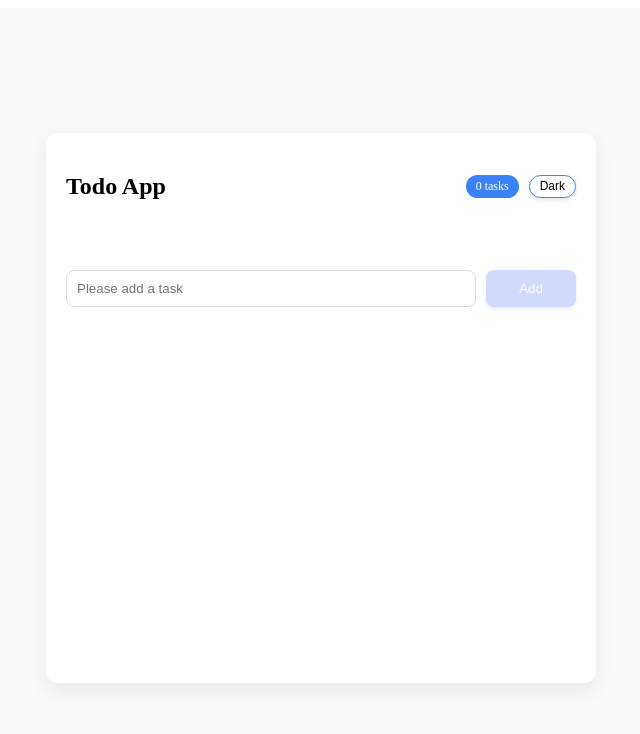
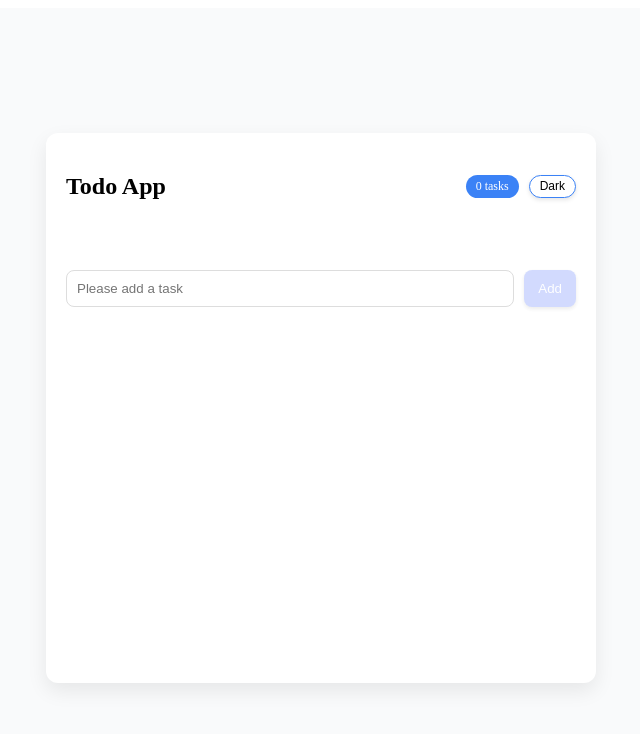
Before and after one commit to ydondar/react-git-practice, a React (Vite) app: page / in a window 1280 px wide. Shown: the top 734 px of the page, without its empty margins (319-959 px from the left). Built offline with nearby package versions, Linux system fonts and the light colour scheme.

Commit message:
Update style.css

```diff
--- a/src/style.css
+++ b/src/style.css
@@ -54,7 +54,6 @@ body.dark #root {
 }
 
 button {
-  width: 90px;
   padding: 9px;
   box-shadow: 0 2px 4px rgba(0, 0, 0, 0.1);
   transition: all 0.2s ease;
```
